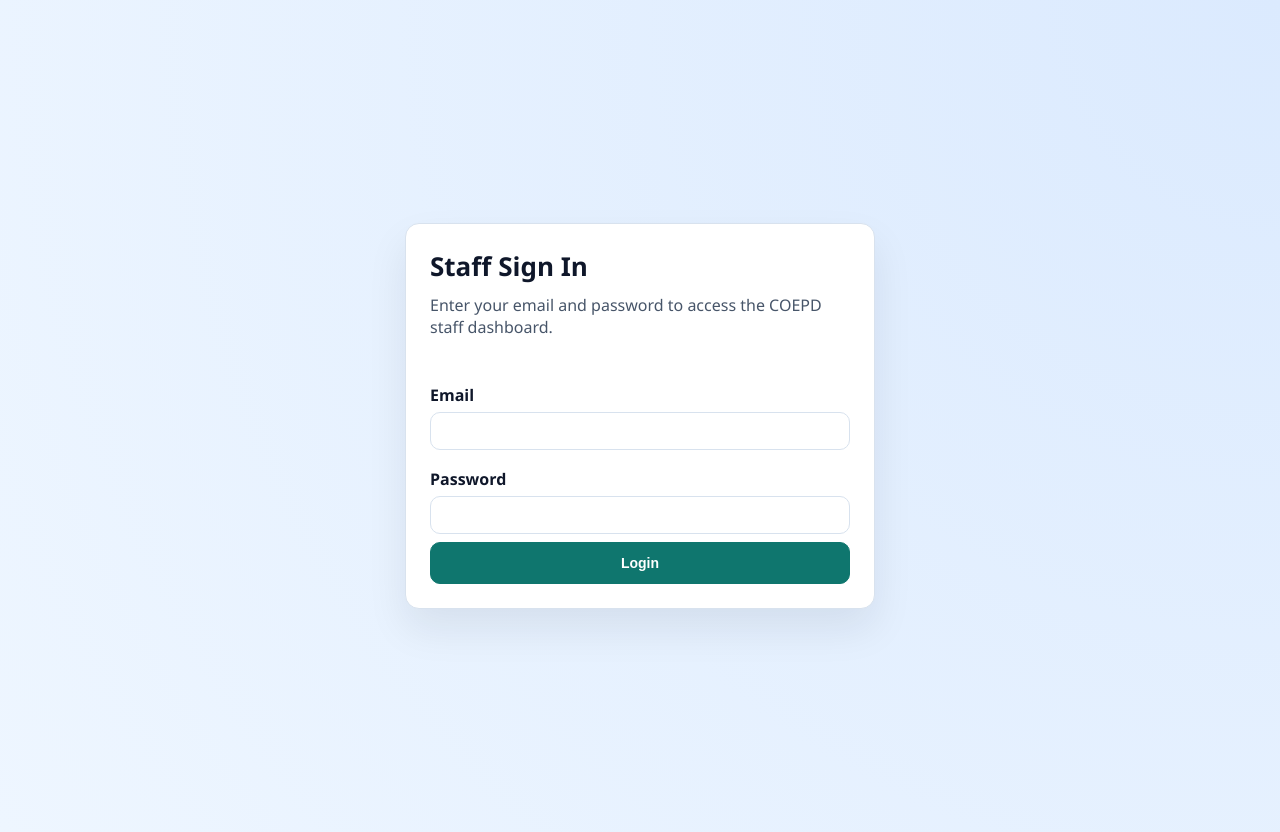
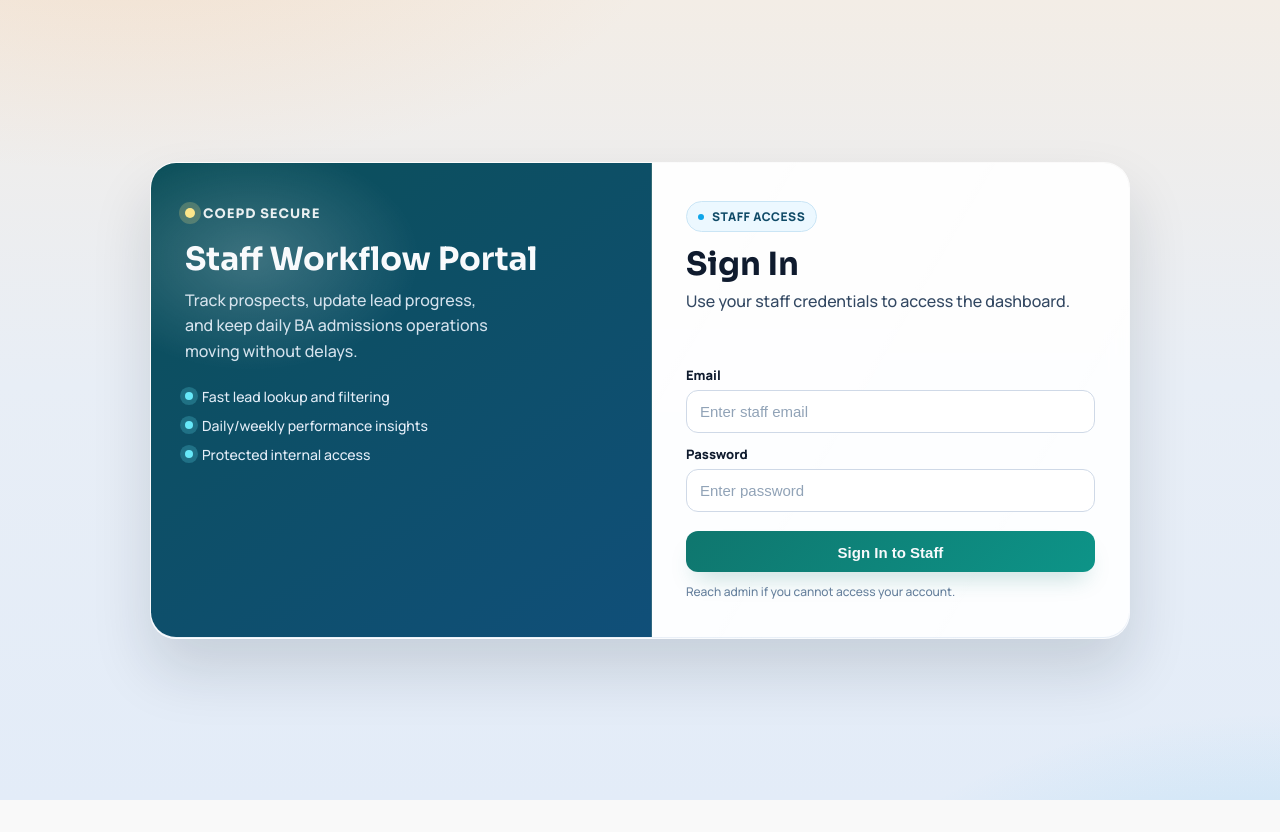
Before and after one commit to harisairamcoepd/coepd-ai-website, a FastAPI app: page /staff in a window 1280 px wide. After the commit the page ends 800 px from the top, so only its background shows below. Run offline with FastAPI, Linux system fonts and the light colour scheme; parts of the project's set-up code (start-up, migrations or seed data) failed here and were passed over.

Commit message:
Fix runtime/deploy issues, preserve data, and upgrade auth UI

```diff
--- a/app/factory.py
+++ b/app/factory.py
@@ -96,7 +96,6 @@ def _find_merge_conflict_markers() -> list[str]:
 
 
 def create_app() -> FastAPI:
-    print("Starting FastAPI application...")
     logger.info("Starting FastAPI application...")
 
     app = FastAPI(title="COEPD AI Website", version="2.0.0")
@@ -114,7 +113,7 @@ def create_app() -> FastAPI:
     templates = Jinja2Templates(directory=str(TEMPLATES_DIR))
 
     if not PREFERRED_STATIC_DIR.exists():
-        logger.warning("Preferred static directory not found at %s; using %s", PREFERRED_STATIC_DIR, STATIC_DIR)
+        logger.info("Preferred static directory not found at %s; using %s", PREFERRED_STATIC_DIR, STATIC_DIR)
 
     app.mount("/static", StaticFiles(directory=str(STATIC_DIR), check_dir=False), name="static")
     app.mount("/chatbot", StaticFiles(directory=str(STATIC_DIR / "chatbot"), check_dir=False), name="chatbot")
--- a/render.yaml
+++ b/render.yaml
@@ -11,6 +11,8 @@ services:
         value: 3.11.11
       - key: SQLITE_DATABASE_PATH
         value: /var/data/coepd_local.db
+      - key: CHATBOT_DB_PATH
+        value: /var/data/chatbot_app.db
       - key: DB_CONNECT_TIMEOUT_SECONDS
         value: 5
       - key: DB_AVAILABILITY_CACHE_SECONDS
--- /dev/null
+++ b/requirements-mssql.txt
@@ -0,0 +1,2 @@
+# Optional MSSQL support dependencies
+pyodbc==5.3.0
--- a/requirements.txt
+++ b/requirements.txt
@@ -1,7 +1,6 @@
 fastapi==0.135.1
 uvicorn[standard]==0.42.0
 sqlalchemy==2.0.48
-pyodbc==5.3.0
 python-dotenv==1.2.2
 jinja2==3.1.6
 aiofiles==25.1.0
--- /dev/null
+++ b/static/css/auth.css
@@ -0,0 +1,286 @@
+:root {
+  --bg-top: #f3ede6;
+  --bg-mid: #e8eef6;
+  --bg-bottom: #e3ecf8;
+  --ink-900: #0f1b2e;
+  --ink-700: #334862;
+  --ink-500: #66809d;
+  --line: #cfd9e7;
+  --surface: rgba(255, 255, 255, 0.78);
+  --surface-strong: rgba(255, 255, 255, 0.9);
+  --btn-a: #0f766e;
+  --btn-b: #0d9488;
+  --btn-shadow: rgba(15, 118, 110, 0.28);
+  --danger: #b91c1c;
+}
+
+* {
+  box-sizing: border-box;
+}
+
+html,
+body {
+  margin: 0;
+  min-height: 100%;
+}
+
+body.auth-body {
+  font-family: "Manrope", "Segoe UI", sans-serif;
+  color: var(--ink-900);
+  background:
+    radial-gradient(900px 420px at 10% -10%, rgba(240, 177, 118, 0.2), transparent 60%),
+    radial-gradient(700px 380px at 100% 120%, rgba(14, 165, 233, 0.2), transparent 65%),
+    linear-gradient(180deg, var(--bg-top) 0%, var(--bg-mid) 48%, var(--bg-bottom) 100%);
+  overflow-x: hidden;
+}
+
+.auth-page {
+  min-height: 100vh;
+  padding: 32px 16px;
+  display: grid;
+  place-items: center;
+}
+
+.auth-shell {
+  width: min(980px, 100%);
+  display: grid;
+  grid-template-columns: 1.05fr 1fr;
+  border-radius: 26px;
+  border: 1px solid rgba(255, 255, 255, 0.7);
+  background: linear-gradient(120deg, rgba(255, 255, 255, 0.35), rgba(255, 255, 255, 0.1));
+  box-shadow: 0 32px 60px rgba(15, 27, 46, 0.14);
+  backdrop-filter: blur(12px);
+  overflow: hidden;
+  animation: auth-enter 0.5s cubic-bezier(0.22, 1, 0.36, 1);
+}
+
+.auth-panel {
+  padding: 38px 34px;
+  position: relative;
+}
+
+.auth-panel--brand {
+  color: #f8fafc;
+  background:
+    radial-gradient(240px 160px at 20% 20%, rgba(255, 255, 255, 0.2), transparent 70%),
+    linear-gradient(145deg, #0b4f59, #104f79);
+  border-right: 1px solid rgba(255, 255, 255, 0.15);
+}
+
+.auth-brand-mark {
+  display: inline-flex;
+  align-items: center;
+  gap: 8px;
+  font-family: "Sora", "Manrope", sans-serif;
+  font-size: 13px;
+  font-weight: 700;
+  letter-spacing: 0.08em;
+  text-transform: uppercase;
+  color: rgba(255, 255, 255, 0.9);
+}
+
+.auth-brand-dot {
+  width: 10px;
+  height: 10px;
+  border-radius: 50%;
+  background: #fde68a;
+  box-shadow: 0 0 0 6px rgba(253, 230, 138, 0.22);
+}
+
+.auth-panel--brand h2 {
+  margin: 18px 0 10px;
+  font-family: "Sora", "Manrope", sans-serif;
+  font-size: clamp(1.5rem, 2.8vw, 2rem);
+  line-height: 1.15;
+}
+
+.auth-panel--brand p {
+  margin: 0;
+  max-width: 32ch;
+  color: rgba(239, 246, 255, 0.88);
+  line-height: 1.6;
+}
+
+.auth-points {
+  margin: 22px 0 0;
+  padding: 0;
+  list-style: none;
+  display: grid;
+  gap: 10px;
+}
+
+.auth-points li {
+  display: flex;
+  align-items: center;
+  gap: 9px;
+  font-size: 14px;
+  color: rgba(239, 246, 255, 0.95);
+}
+
+.auth-points li::before {
+  content: "";
+  width: 8px;
+  height: 8px;
+  border-radius: 50%;
+  background: #67e8f9;
+  box-shadow: 0 0 0 5px rgba(103, 232, 249, 0.22);
+}
+
+.auth-panel--form {
+  background: var(--surface-strong);
+}
+
+.auth-role {
+  display: inline-flex;
+  align-items: center;
+  gap: 8px;
+  padding: 6px 11px;
+  border-radius: 999px;
+  border: 1px solid #cae5f5;
+  background: #ecf8ff;
+  font-size: 12px;
+  font-weight: 800;
+  color: #0f4a67;
+  letter-spacing: 0.04em;
+  text-transform: uppercase;
+}
+
+.auth-role::before {
+  content: "";
+  width: 6px;
+  height: 6px;
+  border-radius: 50%;
+  background: #0ea5e9;
+}
+
+.auth-title {
+  margin: 14px 0 6px;
+  font-family: "Sora", "Manrope", sans-serif;
+  font-size: clamp(1.6rem, 3vw, 2rem);
+  line-height: 1.16;
+  color: var(--ink-900);
+}
+
+.auth-subtitle {
+  margin: 0 0 20px;
+  color: var(--ink-700);
+  line-height: 1.55;
+}
+
+.auth-error {
+  margin: 0 0 14px;
+  min-height: 18px;
+  color: var(--danger);
+  font-size: 13px;
+  font-weight: 700;
+}
+
+.auth-form {
+  display: grid;
+  gap: 12px;
+}
+
+.auth-form label {
+  display: grid;
+  gap: 6px;
+  font-size: 13px;
+  font-weight: 800;
+  color: var(--ink-900);
+}
+
+.auth-form input {
+  width: 100%;
+  border-radius: 12px;
+  border: 1px solid var(--line);
+  background: var(--surface);
+  color: var(--ink-900);
+  padding: 12px 13px;
+  font-size: 15px;
+  transition: border-color .2s ease, box-shadow .2s ease, transform .2s ease;
+}
+
+.auth-form input:focus {
+  outline: none;
+  border-color: #5ea7d6;
+  box-shadow: 0 0 0 4px rgba(14, 165, 233, 0.16);
+  transform: translateY(-1px);
+}
+
+.auth-form input::placeholder {
+  color: #91a3b7;
+}
+
+.auth-submit {
+  margin-top: 8px;
+  border: none;
+  border-radius: 12px;
+  padding: 12px;
+  font-size: 15px;
+  font-weight: 800;
+  color: #f8fafc;
+  cursor: pointer;
+  background: linear-gradient(135deg, var(--btn-a), var(--btn-b));
+  box-shadow: 0 14px 24px -10px var(--btn-shadow);
+  transition: transform .22s ease, box-shadow .22s ease, filter .22s ease;
+}
+
+.auth-submit:hover {
+  transform: translateY(-1px);
+  box-shadow: 0 20px 28px -12px var(--btn-shadow);
+  filter: saturate(1.06);
+}
+
+.auth-submit:active {
+  transform: translateY(0);
+}
+
+.auth-footnote {
+  margin: 10px 0 0;
+  font-size: 12px;
+  color: var(--ink-500);
+}
+
+@keyframes auth-enter {
+  from {
+    opacity: 0;
+    transform: translateY(14px) scale(0.985);
+  }
+  to {
+    opacity: 1;
+    transform: translateY(0) scale(1);
+  }
+}
+
+@media (max-width: 920px) {
+  .auth-shell {
+    grid-template-columns: 1fr;
+  }
+
+  .auth-panel--brand {
+    border-right: 0;
+    border-bottom: 1px solid rgba(255, 255, 255, 0.16);
+  }
+}
+
+@media (max-width: 560px) {
+  .auth-page {
+    padding: 14px;
+  }
+
+  .auth-panel {
+    padding: 24px 18px;
+  }
+
+  .auth-panel--brand h2 {
+    font-size: 1.35rem;
+  }
+
+  .auth-title {
+    font-size: 1.45rem;
+  }
+
+  .auth-form input,
+  .auth-submit {
+    font-size: 14px;
+  }
+}
--- a/templates/staff_login.html
+++ b/templates/staff_login.html
@@ -4,60 +4,44 @@
   <meta charset="UTF-8" />
   <meta name="viewport" content="width=device-width, initial-scale=1" />
   <title>COEPD Staff Sign In</title>
-  <style>
-    :root { --bg:#eef6ff; --card:#ffffff; --text:#0f172a; --muted:#475569; --primary:#0f766e; --border:#d8e2ee; }
-    body { margin: 0; font-family: Segoe UI, Arial, sans-serif; background: radial-gradient(circle at top right, #dbeafe, var(--bg)); color: var(--text); }
-    .page { min-height: 100vh; display: grid; place-items: center; padding: 16px; }
-    .card { width: min(420px, 95vw); background: var(--card); border: 1px solid var(--border); border-radius: 14px; box-shadow: 0 20px 40px rgba(15, 23, 42, 0.08); padding: 24px; }
-    h1 { margin: 0 0 10px; font-size: 26px; }
-    p { margin: 0 0 18px; color: var(--muted); line-height: 1.4; }
-    label { display: block; margin: 10px 0 6px; font-weight: 600; }
-    input {
-      width: 100%;
-      box-sizing: border-box;
-      border: 1px solid var(--border);
-      border-radius: 10px;
-      padding: 10px 12px;
-      font-size: 14px;
-      margin-bottom: 8px;
-    }
-    .error {
-      margin: 0 0 10px;
-      color: #b91c1c;
-      font-size: 14px;
-      min-height: 18px;
-    }
-    .btn {
-      display: inline-flex;
-      align-items: center;
-      justify-content: center;
-      width: 100%;
-      border-radius: 10px;
-      border: 1px solid var(--primary);
-      background: var(--primary);
-      color: #fff;
-      font-weight: 600;
-      text-decoration: none;
-      padding: 12px;
-      cursor: pointer;
-      font-size: 14px;
-    }
-    .btn:hover { opacity: 0.9; }
-  </style>
+  <link rel="preconnect" href="https://fonts.googleapis.com" />
+  <link rel="preconnect" href="https://fonts.gstatic.com" crossorigin />
+  <link href="https://fonts.googleapis.com/css2?family=Manrope:wght@500;600;700;800&family=Sora:wght@600;700;800&display=swap" rel="stylesheet" />
+  <link rel="stylesheet" href="/static/css/auth.css?v=1" />
 </head>
-<body>
-  <main class="page">
-    <section class="card">
-      <h1>Staff Sign In</h1>
-      <p>Enter your email and password to access the COEPD staff dashboard.</p>
-      <p class="error">{{ error or '' }}</p>
-      <form method="post" action="/staff">
-        <label for="email">Email</label>
-        <input id="email" name="email" type="email" required autocomplete="email" />
-        <label for="password">Password</label>
-        <input id="password" name="password" type="password" required autocomplete="current-password" />
-        <button class="btn" type="submit">Login</button>
-      </form>
+<body class="auth-body">
+  <main class="auth-page">
+    <section class="auth-shell" aria-label="Staff login panel">
+      <aside class="auth-panel auth-panel--brand">
+        <span class="auth-brand-mark"><span class="auth-brand-dot" aria-hidden="true"></span> COEPD Secure</span>
+        <h2>Staff Workflow Portal</h2>
+        <p>Track prospects, update lead progress, and keep daily BA admissions operations moving without delays.</p>
+        <ul class="auth-points">
+          <li>Fast lead lookup and filtering</li>
+          <li>Daily/weekly performance insights</li>
+          <li>Protected internal access</li>
+        </ul>
+      </aside>
+
+      <div class="auth-panel auth-panel--form">
+        <span class="auth-role">Staff Access</span>
+        <h1 class="auth-title">Sign In</h1>
+        <p class="auth-subtitle">Use your staff credentials to access the dashboard.</p>
+        <p class="auth-error" role="alert">{{ error or '' }}</p>
+
+        <form class="auth-form" method="post" action="/staff">
+          <label for="email">Email
+            <input id="email" name="email" type="email" required autocomplete="email" placeholder="Enter staff email" />
+          </label>
+
+          <label for="password">Password
+            <input id="password" name="password" type="password" required autocomplete="current-password" placeholder="Enter password" />
+          </label>
+
+          <button class="auth-submit" type="submit">Sign In to Staff</button>
+        </form>
+        <p class="auth-footnote">Reach admin if you cannot access your account.</p>
+      </div>
     </section>
   </main>
 </body>
```
Also changed, not shown: app/database.py (+14 -1 lines), app/routers/auth.py (+28 -7 lines), chatbot/db.py (+23 -5 lines), templates/admin_login.html (+37 -53 lines), test_endpoints.py (+48 -24 lines), README.md, 1 other file.
